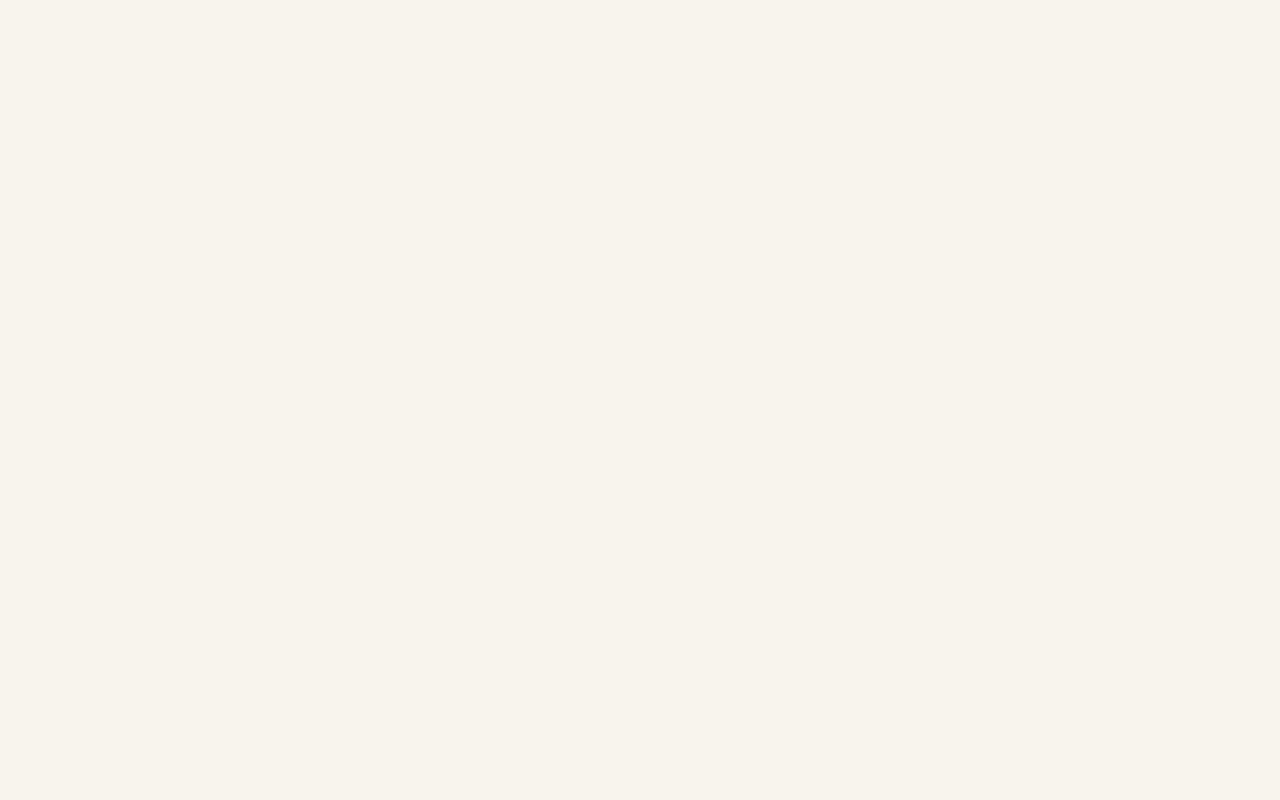
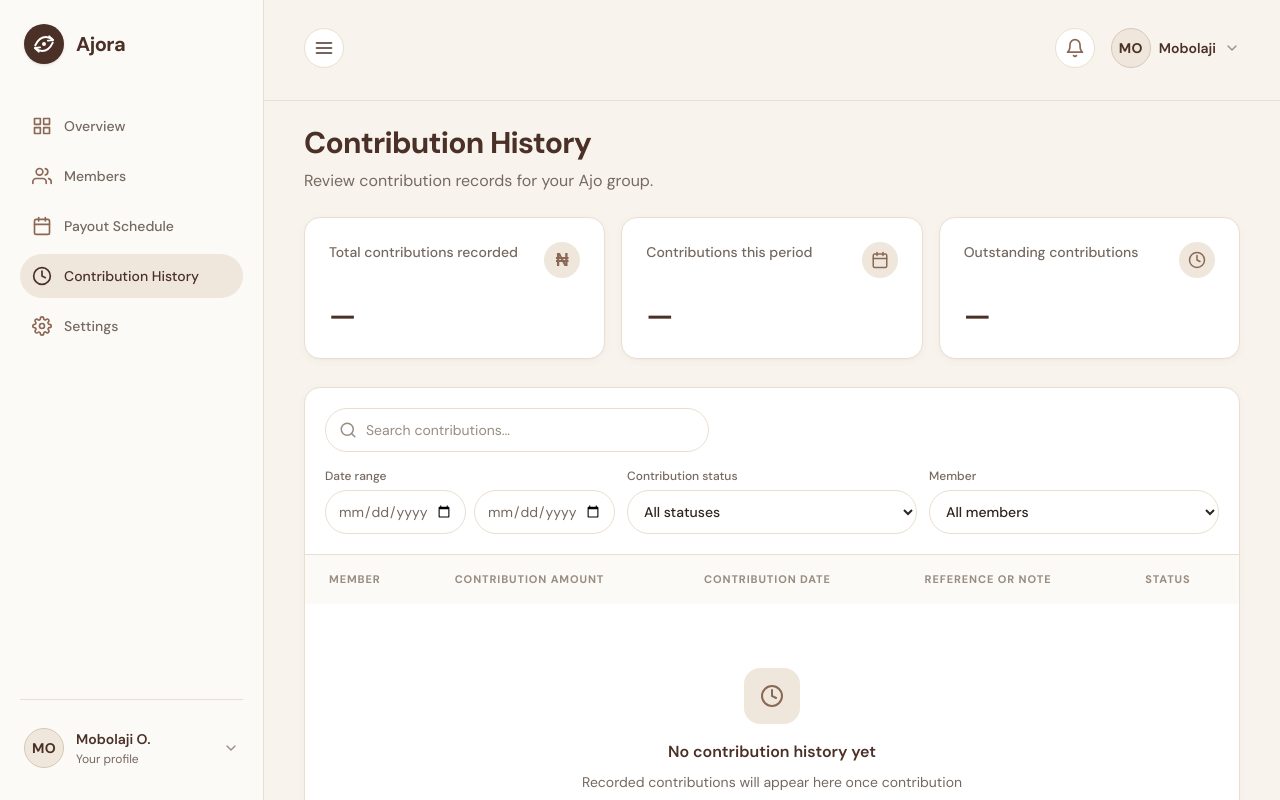
Before and after one commit to Bolazcoding/ajora, a Next.js app: page /contribution-history in a window 1280 px wide. Built offline with nearby package versions, Linux system fonts and the light colour scheme.

Commit message:
implemented thecontribution history page

```diff
--- a/app/contribution-history/page.tsx
+++ b/app/contribution-history/page.tsx
@@ -1,5 +1,201 @@
-function page() {
-  return <section></section>;
+import DashboardShell from "../_components/DashboardShell";
+import { FiCalendar, FiClock, FiSearch } from "react-icons/fi";
+
+const summaryItems = [
+  {
+    label: "Total contributions recorded",
+    icon: "₦",
+  },
+  {
+    label: "Contributions this period",
+    icon: FiCalendar,
+  },
+  {
+    label: "Outstanding contributions",
+    icon: FiClock,
+  },
+];
+
+export default function ContributionHistoryPage() {
+  return (
+    <DashboardShell activeItem="Contribution History">
+      <div className="mx-auto pb-10 w-full max-w-6xl">
+        <div>
+          <h2 className="font-sans text-2xl font-bold tracking-tight text-primary sm:text-3xl">
+            Contribution History
+          </h2>
+          <p className="mt-2 text-sm leading-6 text-text-secondary sm:text-base">
+            Review contribution records for your Ajo group.
+          </p>
+        </div>
+
+        <section
+          aria-label="Contribution summary"
+          className="mt-6 grid grid-cols-1 gap-3 sm:grid-cols-3 sm:gap-4"
+        >
+          {summaryItems.map(({ label, icon }) => {
+            const Icon = typeof icon === "string" ? null : icon;
+
+            return (
+              <article
+                key={label}
+                className="rounded-2xl border border-border bg-white p-5 shadow-card sm:p-6"
+              >
+                <div className="flex items-start justify-between gap-3">
+                  <h3 className="max-w-[13rem] text-sm font-medium leading-5 text-text-secondary">
+                    {label}
+                  </h3>
+                  <span className="grid size-9 shrink-0 place-items-center rounded-xl bg-primary-light text-secondary">
+                    {Icon ? (
+                      <Icon aria-hidden="true" className="size-[1.125rem]" />
+                    ) : (
+                      <span
+                        aria-hidden="true"
+                        className="text-lg font-semibold leading-none"
+                      >
+                        {icon}
+                      </span>
+                    )}
+                  </span>
+                </div>
+                <p
+                  aria-label="Value unavailable"
+                  className="mt-5 text-3xl font-semibold tracking-tight text-primary"
+                >
+                  &mdash;
+                </p>
+              </article>
+            );
+          })}
+        </section>
+
+        <section
+          aria-label="Contribution records"
+          className="mt-6 overflow-hidden rounded-2xl border border-border bg-white shadow-card sm:mt-7"
+        >
+          <div className="flex flex-col gap-4 border-b border-border p-4 sm:p-5">
+            <label className="relative block w-full sm:max-w-sm">
+              <span className="sr-only">Search contribution history</span>
+              <FiSearch
+                aria-hidden="true"
+                className="pointer-events-none absolute left-3.5 top-1/2 size-[1.125rem] -translate-y-1/2 text-text-muted"
+              />
+              <input
+                type="search"
+                placeholder="Search contributions..."
+                className="h-11 w-full rounded-xl border border-border bg-surface px-4 pl-10 text-sm text-text-primary outline-none transition placeholder:text-text-muted focus:border-secondary focus:ring-2 focus:ring-focus/20"
+              />
+            </label>
+
+            <div className="grid grid-cols-1 gap-3 sm:grid-cols-2 lg:grid-cols-3">
+              <fieldset className="min-w-0">
+                <legend className="mb-1.5 text-xs font-medium text-text-secondary">
+                  Date range
+                </legend>
+                <div className="grid grid-cols-2 gap-2">
+                  <label>
+                    <span className="sr-only">Start date</span>
+                    <input
+                      type="date"
+                      aria-label="Start date"
+                      className="h-11 w-full min-w-0 rounded-xl border border-border bg-white px-3 text-xs text-text-secondary outline-none focus:border-secondary focus:ring-2 focus:ring-focus/20 sm:text-sm"
+                    />
+                  </label>
+                  <label>
+                    <span className="sr-only">End date</span>
+                    <input
+                      type="date"
+                      aria-label="End date"
+                      className="h-11 w-full min-w-0 rounded-xl border border-border bg-white px-3 text-xs text-text-secondary outline-none focus:border-secondary focus:ring-2 focus:ring-focus/20 sm:text-sm"
+                    />
+                  </label>
+                </div>
+              </fieldset>
+
+              <label className="block min-w-0">
+                <span className="mb-1.5 block text-xs font-medium text-text-secondary">
+                  Contribution status
+                </span>
+                <select
+                  defaultValue="all"
+                  aria-label="Filter by contribution status"
+                  className="h-11 w-full rounded-xl border border-border bg-white px-3 text-sm font-medium text-text-primary outline-none focus:border-secondary focus:ring-2 focus:ring-focus/20"
+                >
+                  <option value="all">All statuses</option>
+                  <option value="paid">Paid</option>
+                  <option value="pending">Pending</option>
+                  <option value="overdue">Overdue</option>
+                </select>
+              </label>
+
+              <label className="block min-w-0">
+                <span className="mb-1.5 block text-xs font-medium text-text-secondary">
+                  Member
+                </span>
+                <select
+                  defaultValue="all"
+                  aria-label="Filter by member"
+                  className="h-11 w-full rounded-xl border border-border bg-white px-3 text-sm font-medium text-text-primary outline-none focus:border-secondary focus:ring-2 focus:ring-focus/20"
+                >
+                  <option value="all">All members</option>
+                </select>
+              </label>
+            </div>
+          </div>
+
+          <div className="hidden overflow-x-auto md:block">
+            <table className="w-full min-w-[48rem] border-collapse text-left">
+              <thead>
+                <tr className="bg-surface-soft text-[0.6875rem] font-semibold uppercase tracking-[0.08em] text-text-muted">
+                  <th scope="col" className="px-6 py-4">
+                    Member
+                  </th>
+                  <th scope="col" className="px-6 py-4">
+                    Contribution amount
+                  </th>
+                  <th scope="col" className="px-6 py-4">
+                    Contribution date
+                  </th>
+                  <th scope="col" className="px-6 py-4">
+                    Reference or note
+                  </th>
+                  <th scope="col" className="px-6 py-4">
+                    Status
+                  </th>
+                </tr>
+              </thead>
+              <tbody>
+                <tr>
+                  <td colSpan={5} className="px-6 py-16 text-center">
+                    <HistoryEmptyState />
+                  </td>
+                </tr>
+              </tbody>
+            </table>
+          </div>
+
+          <div className="px-5 py-14 text-center md:hidden">
+            <HistoryEmptyState />
+          </div>
+        </section>
+      </div>
+    </DashboardShell>
+  );
 }
 
-export default page;
+function HistoryEmptyState() {
+  return (
+    <div className="mx-auto flex max-w-sm flex-col items-center">
+      <span className="grid size-14 place-items-center rounded-2xl bg-primary-light text-secondary">
+        <FiClock aria-hidden="true" className="size-6" />
+      </span>
+      <h3 className="mt-4 text-base font-semibold text-primary">
+        No contribution history yet
+      </h3>
+      <p className="mt-1.5 text-sm leading-6 text-text-secondary">
+        Recorded contributions will appear here once contribution data is
+        connected.
+      </p>
+    </div>
+  );
+}
--- a/app/members/page.tsx
+++ b/app/members/page.tsx
@@ -4,7 +4,7 @@ import { FiSearch, FiUsers } from "react-icons/fi";
 export default function MembersPage() {
   return (
     <DashboardShell activeItem="Members">
-      <div className="mx-auto w-full max-w-6xl">
+      <div className="mx-auto pb-10 w-full max-w-6xl">
         <div className="flex flex-col gap-5 sm:flex-row sm:items-end sm:justify-between">
           <div>
             <h2 className="font-sans text-2xl font-bold tracking-tight text-primary sm:text-3xl">
--- a/app/payout-schedule/page.tsx
+++ b/app/payout-schedule/page.tsx
@@ -4,7 +4,7 @@ import { FiCalendar, FiClock, FiRepeat, FiUser } from "react-icons/fi";
 export default function PayoutSchedulePage() {
   return (
     <DashboardShell activeItem="Payout Schedule">
-      <div className="mx-auto w-full max-w-6xl">
+      <div className="mx-auto pb-10 w-full max-w-6xl">
         <div>
           <h2 className="font-sans text-2xl font-bold tracking-tight text-primary sm:text-3xl">
             Payout Schedule
```
